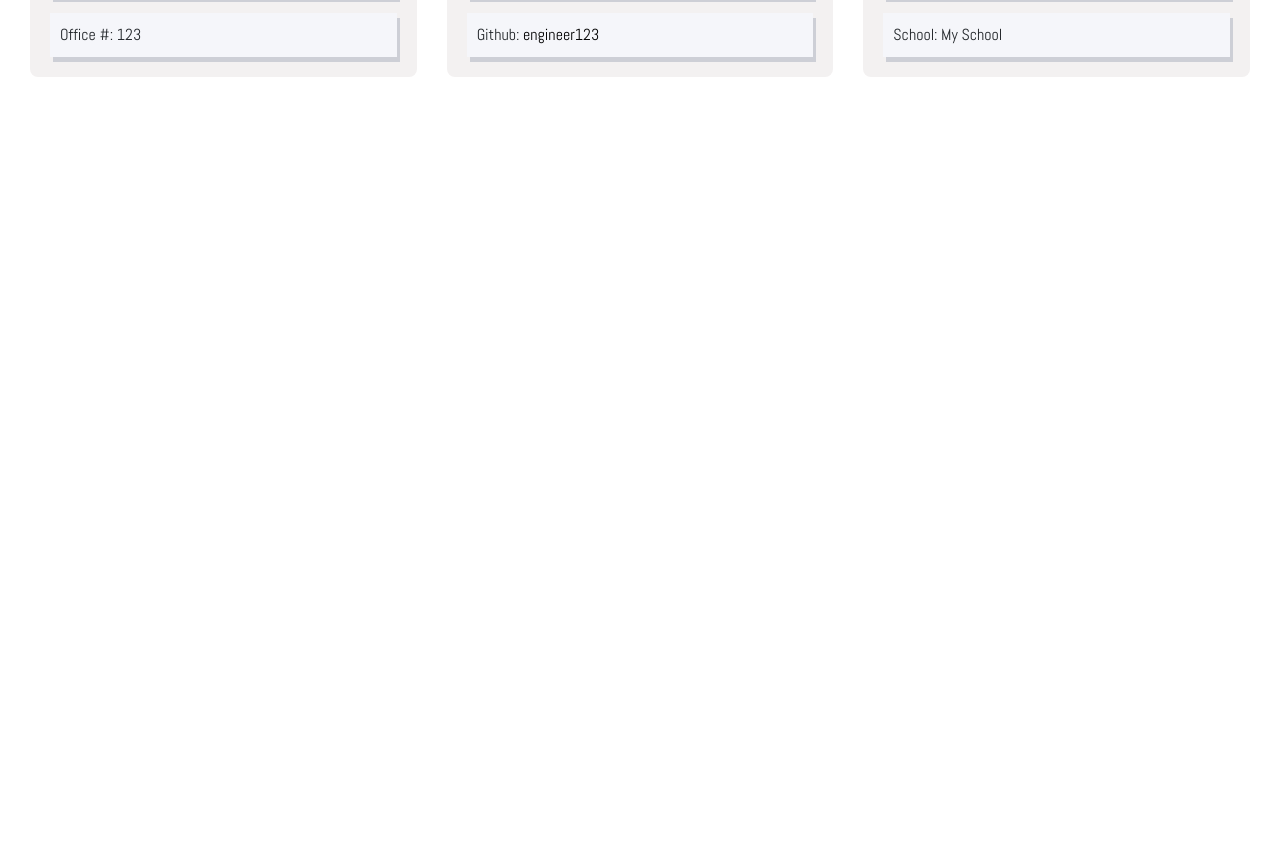
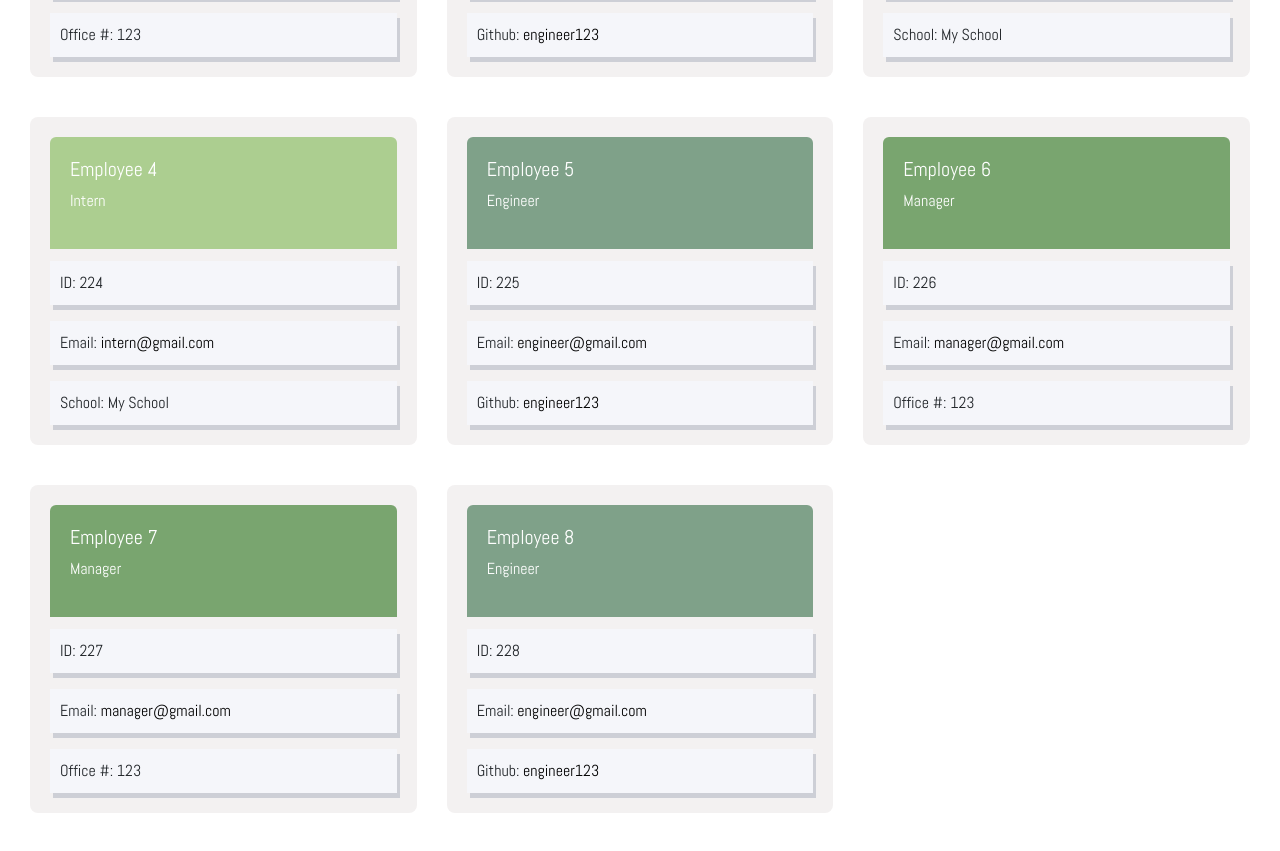
Before and after one commit to mado8/employee-tracker, a website: page index.html in a window 1280 px wide. Shown: the part 451-1302 px from the top of the page. Before the commit the page ends 800 px from the top, so only its background shows below. Drawn offline with nearby package versions, Linux system fonts and the light colour scheme.

Commit message:
changed file structure for live page

```diff
--- a/dist/index.html
+++ b/index.html
@@ -10,7 +10,7 @@
         <link rel="preconnect" href="https://fonts.gstatic.com" crossorigin>
         <link href="https://fonts.googleapis.com/css2?family=Abel&display=swap" rel="stylesheet">
         <link rel="stylesheet" href="https://maxcdn.bootstrapcdn.com/bootstrap/4.0.0/css/bootstrap.min.css" integrity="sha384-Gn5384xqQ1aoWXA+058RXPxPg6fy4IWvTNh0E263XmFcJlSAwiGgFAW/dAiS6JXm" crossorigin="anonymous">
-        <link rel="stylesheet" href="./style/style.css">
+        <link rel="stylesheet" href="./dist/style/style.css">
         <title>My Team</title>
     </head>
 
@@ -60,12 +60,77 @@
                 </div>
               </div>
             </div>
+            <div class="col-sm-4 employee-card">
+              <div class="card">
+                <div class="card-body">
+                  <div class="card-title intern">
+                    <h3>Employee 4</h3>
+                    <p>Intern</p>
+                  </div>
+                    <p class="card-text">ID: 224</p>
+                    <p class="card-text">Email: <a class="link" href="mailto:intern@gmail.com" target="_blank">intern@gmail.com</a></p>
+                    <p class="card-text">School: My School</p>
+                </div>
+              </div>
+            </div>
+            <div class="col-sm-4 employee-card">
+              <div class="card">
+                <div class="card-body">
+                  <div class="card-title engineer">
+                    <h3>Employee 5</h3>
+                    <p>Engineer</p>
+                  </div>
+                    <p class="card-text">ID: 225</p>
+                    <p class="card-text">Email: <a class="link" href="mailto:engineer@gmail.com" target="_blank">engineer@gmail.com</a></p>
+                    <p class="card-text">Github: <a class="link" href="https://github.com/engineer123" target="_blank">engineer123</a></p>
+                </div>
+              </div>
+            </div>
+            <div class="col-sm-4 employee-card">
+              <div class="card">
+                <div class="card-body">
+                  <div class="card-title manager">
+                    <h3>Employee 6</h3>
+                    <p>Manager</p>
+                  </div>
+                    <p class="card-text">ID: 226</p>
+                    <p class="card-text">Email: <a class="link" href="mailto:manager@gmail.com" target="_blank">manager@gmail.com</a></p>
+                    <p class="card-text">Office #: 123</p>
+                </div>
+              </div>
+            </div>
+            <div class="col-sm-4 employee-card">
+              <div class="card">
+                <div class="card-body">
+                  <div class="card-title manager">
+                    <h3>Employee 7</h3>
+                    <p>Manager</p>
+                  </div>
+                    <p class="card-text">ID: 227</p>
+                    <p class="card-text">Email: <a class="link" href="mailto:manager@gmail.com" target="_blank">manager@gmail.com</a></p>
+                    <p class="card-text">Office #: 123</p>
+                </div>
+              </div>
+            </div>
+            <div class="col-sm-4 employee-card">
+              <div class="card">
+                <div class="card-body">
+                  <div class="card-title engineer">
+                    <h3>Employee 8</h3>
+                    <p>Engineer</p>
+                  </div>
+                    <p class="card-text">ID: 228</p>
+                    <p class="card-text">Email: <a class="link" href="mailto:engineer@gmail.com" target="_blank">engineer@gmail.com</a></p>
+                    <p class="card-text">Github: <a class="link" href="https://github.com/engineer123" target="_blank">engineer123</a></p>
+                </div>
+              </div>
+            </div>
           </div>
         </div>
 
         <script src="https://code.jquery.com/jquery-3.2.1.slim.min.js" integrity="sha384-KJ3o2DKtIkvYIK3UENzmM7KCkRr/rE9/Qpg6aAZGJwFDMVNA/GpGFF93hXpG5KkN" crossorigin="anonymous"></script>
         <script src="https://cdnjs.cloudflare.com/ajax/libs/popper.js/1.12.9/umd/popper.min.js" integrity="sha384-ApNbgh9B+Y1QKtv3Rn7W3mgPxhU9K/ScQsAP7hUibX39j7fakFPskvXusvfa0b4Q" crossorigin="anonymous"></script>
         <script src="https://maxcdn.bootstrapcdn.com/bootstrap/4.0.0/js/bootstrap.min.js" integrity="sha384-JZR6Spejh4U02d8jOt6vLEHfe/JQGiRRSQQxSfFWpi1MquVdAyjUar5+76PVCmYl" crossorigin="anonymous"></script>
-        <script src="./style/style.js" ></script>
+        <script src="./dist/style/style.js" ></script>
     </body>
     </html>
```
Also changed, not shown: data/employee-data.json (+17 -3 lines).
